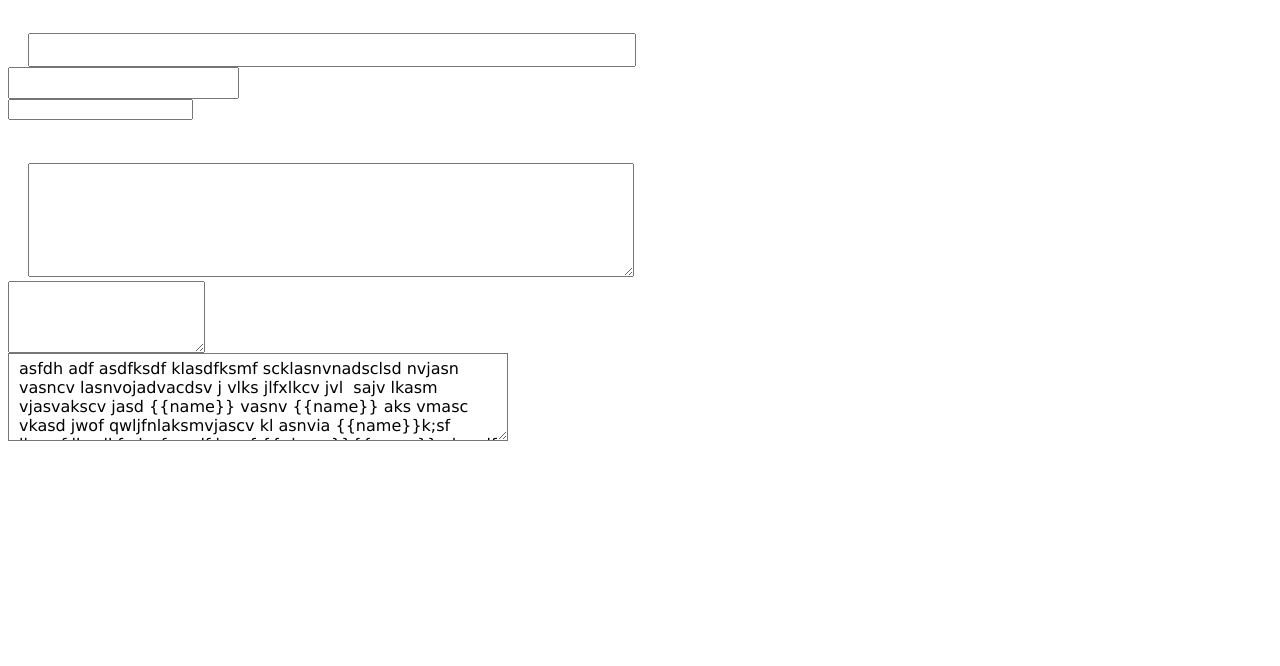
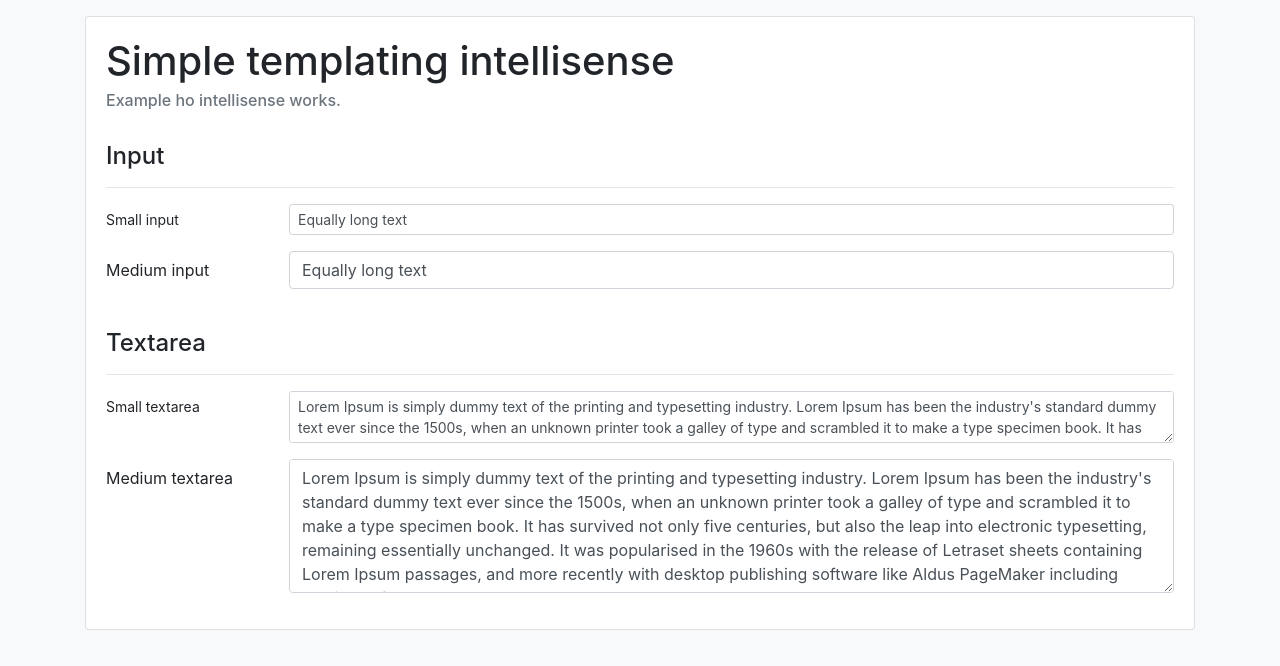
Before and after one commit to Yakubko/simple-templating-intellisense, a website built with webpack: page public/index.html in a window 1280 px wide. Built offline with nearby package versions, Linux system fonts and the light colour scheme.

Commit message:
Add CircleCI, Style for public

```diff
--- a/config/jest.config.js
+++ b/config/jest.config.js
@@ -1,6 +1,7 @@
 module.exports = {
     rootDir: '../',
     preset: 'ts-jest',
+    collectCoverageFrom: ['<rootDir>/src/**/*.{ts,js}'],
     testEnvironment: 'jsdom',
     setupFilesAfterEnv: ['<rootDir>/test/__mocks__/jest.setup.js'],
     moduleNameMapper: {
--- a/package.json
+++ b/package.json
@@ -13,7 +13,7 @@
         "build": "npm run build:node && npm run build:browser",
         "build:node": "rimraf ./dist && tsc",
         "build:browser": "rimraf ./lib && NODE_ENV=production webpack",
-        "test": "jest --config ./config/jest.config.js",
+        "test": "jest --config ./config/jest.config.js --coverage",
         "test:staged": "CI=true npm run test -- --bail --findRelatedTests --forceExit",
         "prettier": "prettier '*/**/*.+(ts|json|yml|yaml|css|md)' --write",
         "lint": "eslint 'src/**/*.ts' --fix"
@@ -59,7 +59,7 @@
         "eslint-plugin-prettier": "^3.1.4",
         "html-webpack-plugin": "^4.5.0",
         "husky": "^4.3.0",
-        "jest": "^26.6.1",
+        "jest": "^26.6.3",
         "lint-staged": "^10.5.1",
         "mini-css-extract-plugin": "^1.2.1",
         "prettier": "^2.1.2",
--- a/public/index.html
+++ b/public/index.html
@@ -1,66 +1,53 @@
 <!DOCTYPE html>
-<html>
+<html lang="en">
     <head>
         <meta charset="UTF-8" />
-        <title>Autocomplete test</title>
+        <title>Simple templating intellisense</title>
 
-        <style>
-            #textarea-element-c {
-                font-family: Verdana, Geneva, sans-serif !important;
-                min-height: 30px;
-                font-size: inherit;
-                color: inherit;
-                padding: 5px 10px 5px 10px;
-                vertical-align: middle;
-                background: #fff;
-                height: auto;
-                word-wrap: initial;
-                display: inline-block;
-                max-width: 100%;
-                width: 100%;
-                line-height: 1.5;
-                transition: border-color ease-in-out 0.15s, box-shadow ease-in-out 0.15s;
-                border-radius: 0 !important;
-                font: inherit;
-                font-size: inherit;
-                line-height: inherit;
-                font-family: inherit;
-                margin: 0;
-                overflow: auto;
-                box-sizing: border-box;
-                cursor: default;
-            }
-        </style>
+        <link rel="stylesheet" href="https://cdn.jsdelivr.net/npm/bootstrap@4.5.3/dist/css/bootstrap.min.css" integrity="sha384-TX8t27EcRE3e/ihU7zmQxVncDAy5uIKz4rEkgIXeMed4M0jlfIDPvg6uqKI2xXr2" crossorigin="anonymous" />
     </head>
-    <body>
-        <input id="input-element-a" style="margin-top: 25px; margin-left: 20px; width: 600px; font-size: 24px" autocomplete="off" value="" />
-        <br />
-        <input id="input-element-b" style="font-size: inherit; color: inherit; padding: 5px 10px 5px 10px; vertical-align: middle" autocomplete="off" value="" />
-        <br />
-        <input id="input-element-c" autocomplete="off" value="" />
-
-        <br />
-        <!-- <div style="height: 300px; overflow: scroll; border-style: solid; border-color: aquamarine; z-index: 3">
-            ahoj<br />ahoj<br />ahoj<br />ahoj<br />ahoj<br />ahoj<br />ahoj<br />ahoj<br />ahoj<br />ahoj<br />ahoj
-            <input id="input-element-b" style="width: 600px" autocomplete="off" value="" />
-            <br />ahoj<br />ahoj<br />ahoj<br />ahoj<br />ahoj<br />ahoj<br />ahoj<br />ahoj<br />ahoj<br />ahoj<br />ahoj
-            <br />ahoj<br />ahoj<br />ahoj<br />ahoj<br />ahoj<br />ahoj<br />ahoj<br />ahoj<br />ahoj<br />ahoj<br />ahoj
-            <br />ahoj<br />ahoj<br />ahoj<br />ahoj<br />ahoj<br />ahoj<br />ahoj<br />ahoj<br />ahoj<br />ahoj<br />ahoj
-            <br />ahoj<br />ahoj<br />ahoj<br />ahoj<br />ahoj<br />ahoj<br />ahoj<br />ahoj<br />ahoj<br />ahoj<br />ahoj
-            <br />ahoj<br />ahoj<br />ahoj<br />ahoj<br />ahoj<br />ahoj<br />ahoj<br />ahoj<br />ahoj<br />ahoj<br />ahoj
-        </div>
-        <br /> -->
-        <br />
-        <textarea id="textarea-element-a" style="margin-top: 25px; margin-left: 20px; width: 600px; font-size: 24px" rows="4"></textarea>
-        <br />
-        <textarea id="textarea-element-b" style="font-size: inherit; color: inherit; padding: 5px 10px 5px 10px; vertical-align: middle" rows="4"></textarea>
-        <br />
-        <!-- <textarea id="textarea-element-c" rows="4"></textarea> -->
-
-        <div style="width: 500px">
-            <textarea id="textarea-element-c" rows="4">
-asfdh adf asdfksdf klasdfksmf scklasnvnadsclsd nvjasn vasncv lasnvojadvacdsv j vlks jlfxlkcv jvl  sajv lkasm vjasvakscv jasd {{name}} vasnv {{name}} aks vmasc vkasd jwof qwljfnlaksmvjascv kl asnvia {{name}}k;sf lkasnf lknslkfn lasfnasdf kamf {{phone}}{{name}}sda adf asdf asdf {{name}}</textarea
-            >
+    <body class="p-3 bg-light">
+        <div class="container">
+            <div class="card">
+                <div class="card-body">
+                    <h1 class="card-title">Simple templating intellisense</h1>
+                    <h6 class="card-subtitle mb-2 text-muted">Example ho intellisense works.</h6>
+                    <br />
+                    <h4>Input</h4>
+                    <hr />
+                    <form>
+                        <div class="form-group row">
+                            <label for="colFormLabelSm" class="col-sm-2 col-form-label col-form-label-sm">Small input</label>
+                            <div class="col-sm-10">
+                                <input type="text" autocomplete="off" class="form-control form-control-sm" id="colFormLabelSm" value="Equally long text" />
+                            </div>
+                        </div>
+                        <div class="form-group row">
+                            <label for="colFormLabel" class="col-sm-2 col-form-label">Medium input</label>
+                            <div class="col-sm-10">
+                                <input type="text" autocomplete="off" class="form-control" id="colFormLabel" value="Equally long text" />
+                            </div>
+                        </div>
+                    </form>
+                    <br />
+                    <h4>Textarea</h4>
+                    <hr />
+                    <form>
+                        <div class="form-group row">
+                            <label for="colFormLabelSmTextarea" class="col-sm-2 col-form-label col-form-label-sm">Small textarea</label>
+                            <div class="col-sm-10">
+                                <textarea autocomplete="off" class="form-control form-control-sm" id="colFormLabelSmTextarea" />Lorem Ipsum is simply dummy text of the printing and typesetting industry. Lorem Ipsum has been the industry's standard dummy text ever since the 1500s, when an unknown printer took a galley of type and scrambled it to make a type specimen book. It has survived not only five centuries, but also the leap into electronic typesetting, remaining essentially unchanged. It was popularised in the 1960s with the release of Letraset sheets containing Lorem Ipsum passages, and more recently with desktop publishing software like Aldus PageMaker including versions of Lorem Ipsum.</textarea>
+                            </div>
+                        </div>
+                        <div class="form-group row">
+                            <label for="colFormLabelTextarea" class="col-sm-2 col-form-label">Medium textarea</label>
+                            <div class="col-sm-10">
+                                <textarea autocomplete="off" class="form-control" id="colFormLabelTextarea" rows="5" />Lorem Ipsum is simply dummy text of the printing and typesetting industry. Lorem Ipsum has been the industry's standard dummy text ever since the 1500s, when an unknown printer took a galley of type and scrambled it to make a type specimen book. It has survived not only five centuries, but also the leap into electronic typesetting, remaining essentially unchanged. It was popularised in the 1960s with the release of Letraset sheets containing Lorem Ipsum passages, and more recently with desktop publishing software like Aldus PageMaker including versions of Lorem Ipsum.</textarea>
+                            </div>
+                        </div>
+                    </form>
+                </div>
+            </div>
         </div>
     </body>
 </html>
--- a/public/main.ts
+++ b/public/main.ts
@@ -1,26 +1,22 @@
-import Autocomplete from '../src/index';
-import dataStructure from './data';
+import STIntellisense from '../src/';
+import dataStructure from './source';
 
-const ACRegister = Autocomplete.getRegister();
-const inputElA = document.getElementById('input-element-a') as HTMLInputElement;
-const inputElB = document.getElementById('input-element-b') as HTMLInputElement;
-const inputElC = document.getElementById('input-element-c') as HTMLInputElement;
+const STIRegister = STIntellisense.getRegister();
+const inputElA = document.getElementById('colFormLabelSm') as HTMLInputElement;
+const inputElB = document.getElementById('colFormLabel') as HTMLInputElement;
 
-const textareaElA = document.getElementById('textarea-element-a') as HTMLTextAreaElement;
-const textareaElB = document.getElementById('textarea-element-b') as HTMLTextAreaElement;
-const textareaElC = document.getElementById('textarea-element-c') as HTMLTextAreaElement;
+const textareaElA = document.getElementById('colFormLabelSmTextarea') as HTMLTextAreaElement;
+const textareaElB = document.getElementById('colFormLabelTextarea') as HTMLTextAreaElement;
 
-ACRegister.data(dataStructure.article);
+STIRegister.data(dataStructure.article);
 
-ACRegister.add(inputElA);
-ACRegister.add(inputElB);
-ACRegister.add(inputElC);
+STIRegister.add(inputElA);
+STIRegister.add(inputElB);
 
-ACRegister.add(textareaElA);
-ACRegister.add(textareaElB);
-ACRegister.add(textareaElC);
+STIRegister.add(textareaElA);
+STIRegister.add(textareaElB);
 
-// ACRegister.add(inputElC);
+// STIRegister.add(inputElC);
 // setTimeout(() => {
-//     ACRegister.remove(inputElC);
+//     STIRegister.remove(inputElC);
 // }, 2000);
--- a/src/List/Component.ts
+++ b/src/List/Component.ts
@@ -151,7 +151,7 @@ class Component {
     }
 
     private getCaretPosition(): { left: number; top: number } {
-        const { left: boundingLeft, top: boundingTop } = this.element.getBoundingClientRect();
+        const { left: boundingLeft, top: boundingTop, right: boundingRight } = this.element.getBoundingClientRect();
         const computedStyle = window.getComputedStyle(this.element);
 
         const { value, selectionStart } = this.element;
@@ -188,10 +188,14 @@ class Component {
                 break;
         }
 
-        return {
-            left: boundingLeft + Math.round(fontCanvasCtx.measureText(text).width) - this.element.scrollLeft + parseInt(paddingLeft),
-            top: boundingTop + top + parseInt(paddingTop),
+        const ret = {
+            left: Math.floor(boundingLeft + Math.round(fontCanvasCtx.measureText(text).width) - this.element.scrollLeft + parseInt(paddingLeft)),
+            top: Math.floor(boundingTop + top + parseInt(paddingTop)),
         };
+
+        if (ret.left > boundingRight) ret.left = Math.max(boundingLeft, boundingRight - 300);
+
+        return ret;
     }
 }
 
```
Also changed, not shown: test/index.spec.ts (+1 -1 lines), .circleci/config.yml (added), public/source.ts (renamed from public/data.ts), 1 other file.
